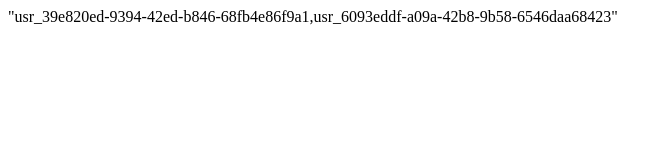
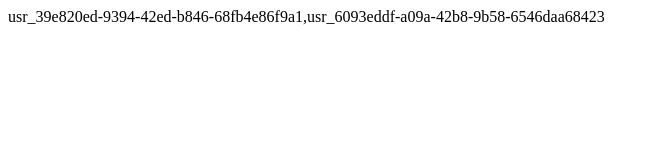
Before and after one commit to miaopasimiao/miaopasimiao.github.io, a plain HTML site: page index.html in a window 1280 px wide. Shown: the full height of the page, 0-671 px from the left. Drawn offline with Linux system fonts and the light colour scheme.

Commit message:
Update index.html

```diff
--- a/index.html
+++ b/index.html
@@ -1,3 +1,3 @@
 <html><head><meta http-equiv="Content-Type" content="text/html; charset=UTF-8"></head><body>
-"usr_39e820ed-9394-42ed-b846-68fb4e86f9a1,usr_6093eddf-a09a-42b8-9b58-6546daa68423"
+usr_39e820ed-9394-42ed-b846-68fb4e86f9a1,usr_6093eddf-a09a-42b8-9b58-6546daa68423
 </body></html>
```
